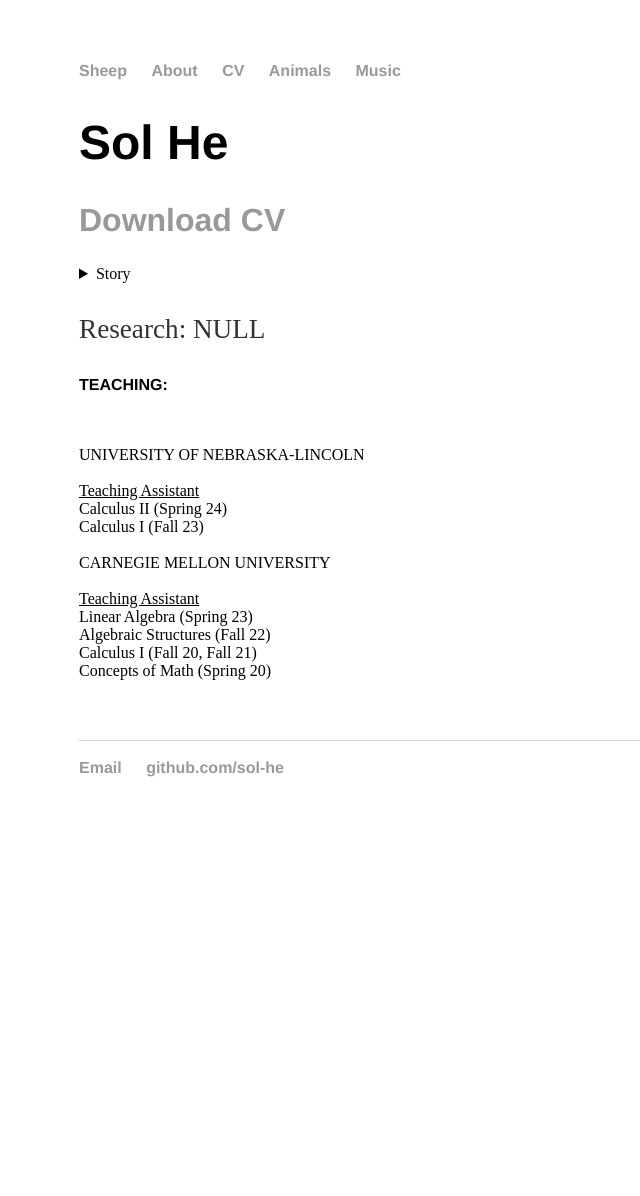
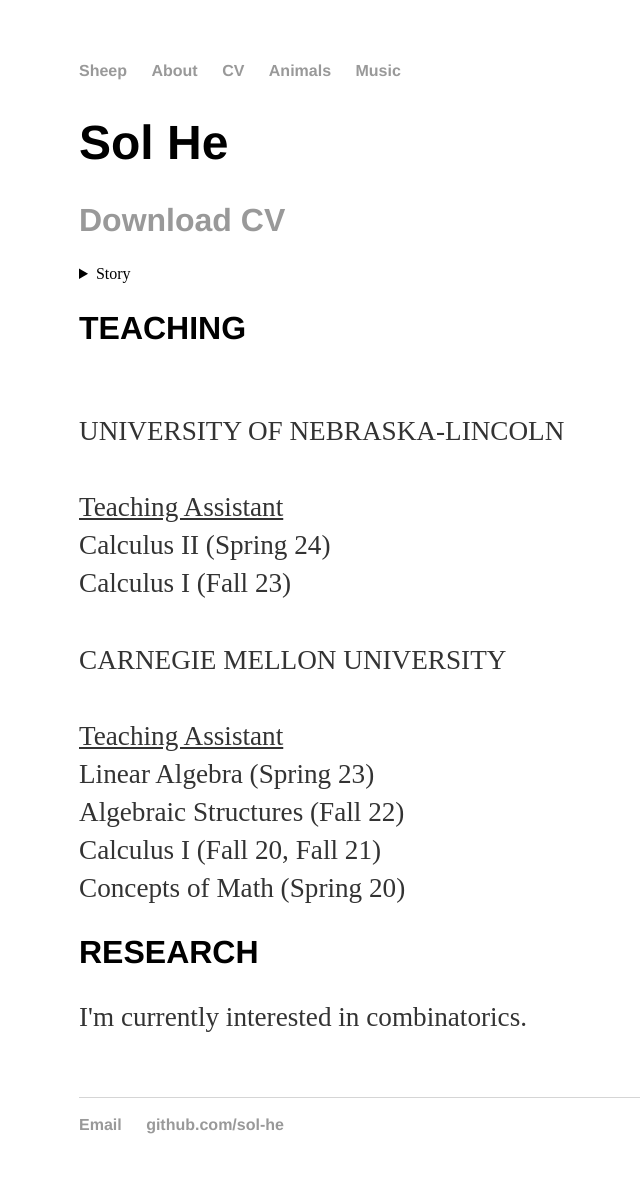
Before and after one commit to sol-he/sol-he.github.io, a Jekyll site: the page built from cv/index.html, in a window 1280 px wide. Shown: the whole page, without its empty margins (113-753 px from the left). Built offline with Jekyll 4.4.1, drawn with Linux system fonts in a browser that asks for light colours; before the commit the page ends 900 px from its top, so only the background shows below that.

Commit message:
text styling

```diff
--- a/cv/index.html
+++ b/cv/index.html
@@ -9,7 +9,7 @@
 		</h2>
 
 		<details>
-			<summary>Story</summary>
+			<p><summary>Story</summary></p>
 			<p>
 			In high school, I dreamt of becoming a concert pianist for the beauty
 			of music as an abstract form of communication.
@@ -26,12 +26,8 @@
 			</p>
 		</details>
 
-	<p>
-		Research:
-		NULL
-
-		<h3>TEACHING: </h3>
-		<br>
+		<h2>TEACHING</h2>
+		<p>
 		<br>
 		UNIVERSITY OF NEBRASKA-LINCOLN
 		<br>
@@ -55,9 +51,10 @@
 		Calculus I (Fall 20, Fall 21)
 		<br>
 		Concepts of Math (Spring 20)
+	</p>
 
-
-	</p>
+	<h2>RESEARCH</h2>
+		<p>I'm currently interested in combinatorics.</p>
 
 					<!-- Write your comments here
 					<address>
```
